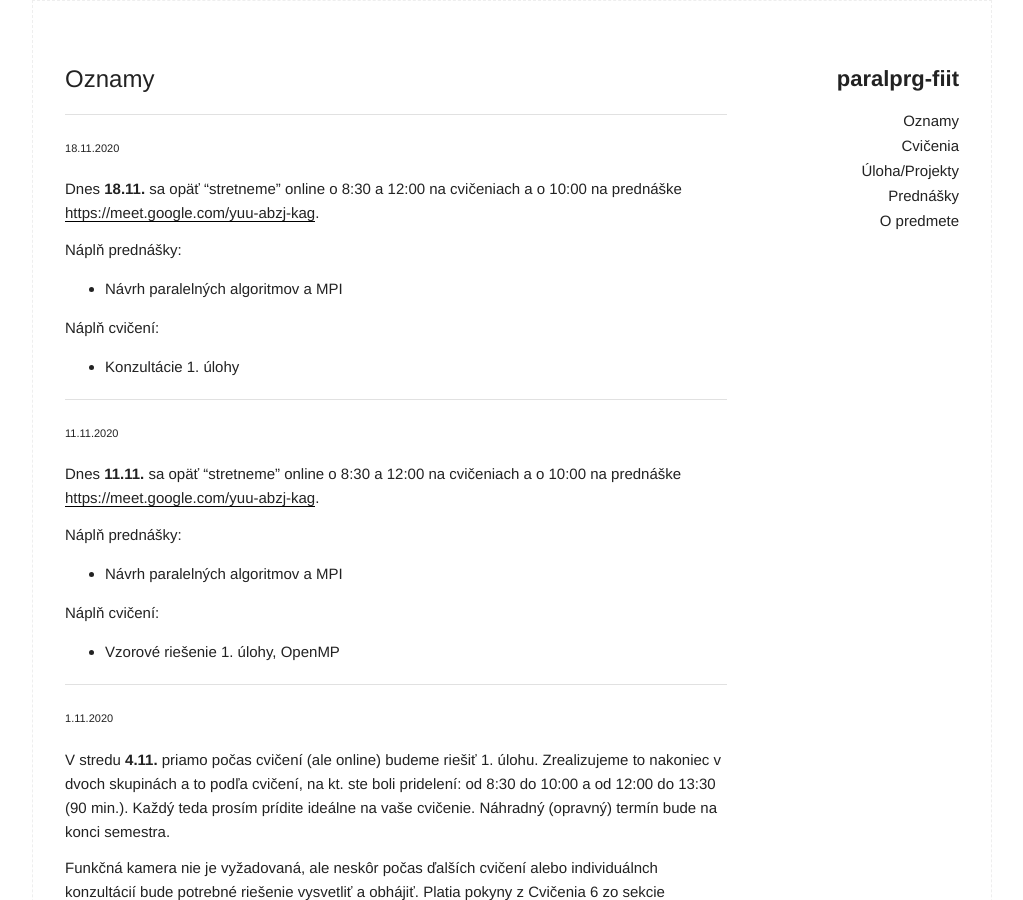
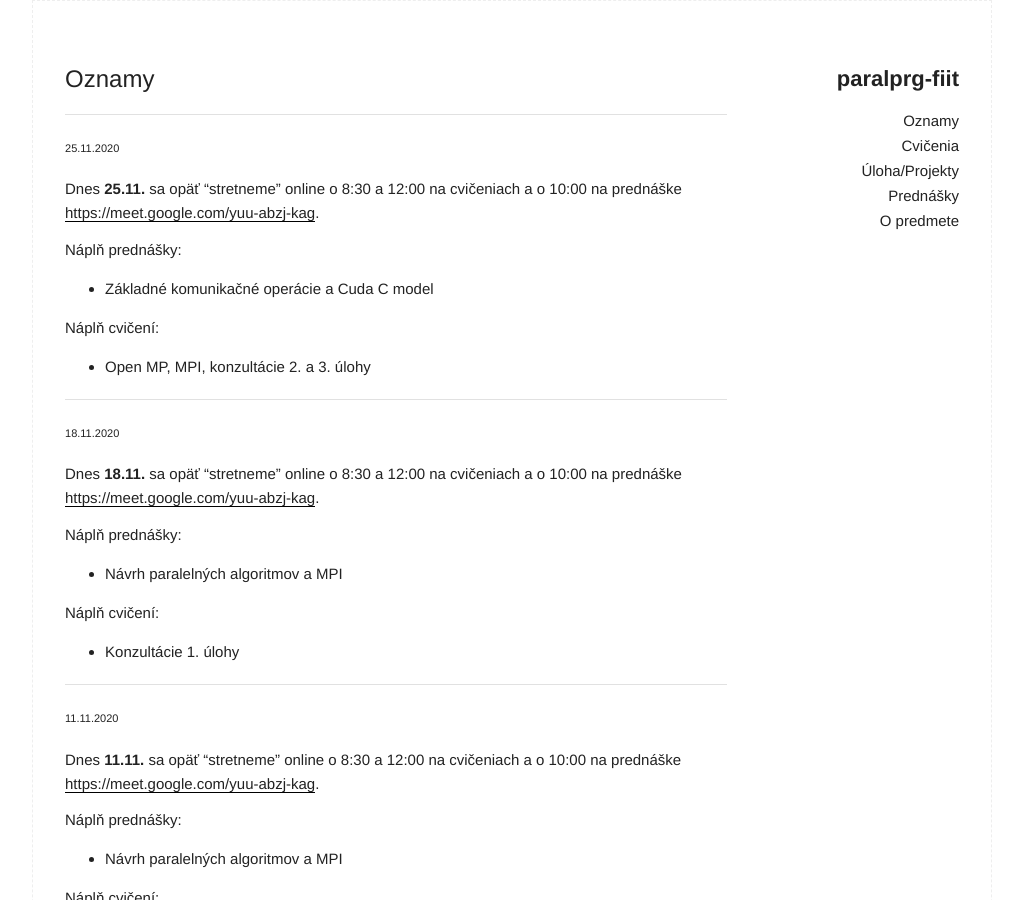
Before and after one commit to MichalCernansky/paralprg-fiit, a Jekyll site: the page built from index.md, in a window 1280 px wide and 900 px high. Shown: the whole window, without its empty margins (128-1151 px from the left). Built offline with Jekyll 4.4.1, drawn with Linux system fonts in a browser that asks for light colours.

Commit message:
New info

```diff
--- a/index.md
+++ b/index.md
@@ -2,6 +2,19 @@
 layout: page
 title: Oznamy
 ---
+
+---
+###### 25.11.2020
+
+Dnes **25.11.** sa opäť "stretneme" online o 8:30 a 12:00 na cvičeniach a o 10:00 na prednáške [https://meet.google.com/yuu-abzj-kag](https://meet.google.com/yuu-abzj-kag).
+
+Náplň prednášky:
+
+- Základné komunikačné operácie a Cuda C model
+
+Náplň cvičení:
+
+- Open MP, MPI, konzultácie 2. a 3. úlohy
 
 ---
 ###### 18.11.2020
```
